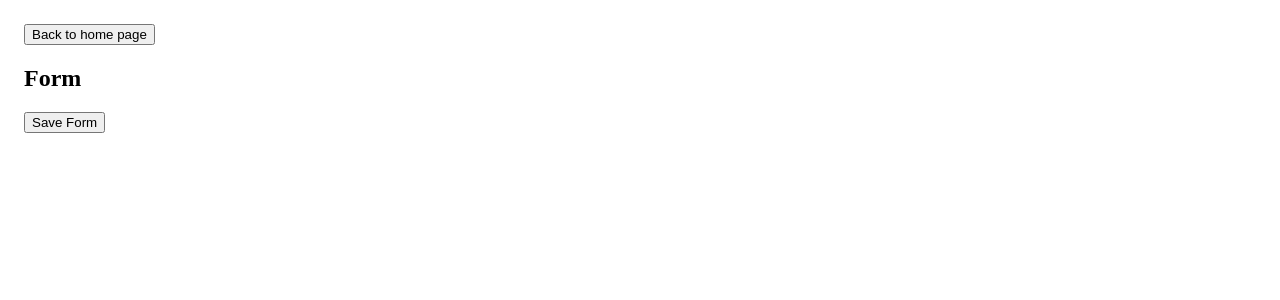
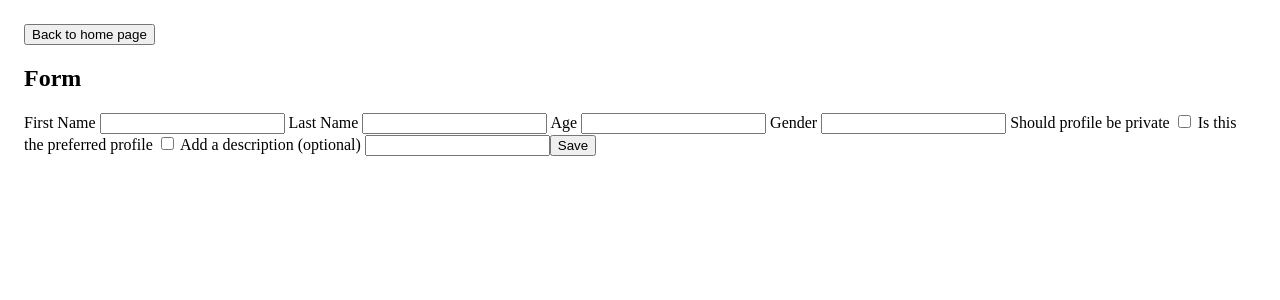
Before and after one commit to agenover/react-testing-demo, a React (Create React App) app: page /create-user in a window 1280 px wide. Shown: the top 300 px of the page. Built offline with nearby package versions, Linux system fonts and the light colour scheme.

Commit message:
Download yup, created coolForm, started formik form

```diff
--- a/package.json
+++ b/package.json
@@ -11,7 +11,8 @@
     "react-dom": "^18.2.0",
     "react-router-dom": "^6.6.2",
     "react-scripts": "5.0.1",
-    "web-vitals": "^2.1.4"
+    "web-vitals": "^2.1.4",
+    "yup": "^0.32.11"
   },
   "scripts": {
     "start": "react-scripts start",
--- a/src/form.jsx
+++ b/src/form.jsx
@@ -1,6 +1,8 @@
 import { useNavigate } from "react-router-dom";
+import { Formik } from "formik";
+import * as Yup from 'yup';
 
-export default function Form() {
+export default function CoolForm() {
     let navigate = useNavigate();
     return (
       <main style={{ padding: "1rem" }}>
@@ -8,7 +10,72 @@ export default function Form() {
           Back to home page
         </button>
         <h2>Form</h2>
-        <button>Save Form</button>
+        <FormBlank />
       </main>
     );
   }
+
+  const FormBlank = () => {
+    return (
+      <Formik
+        initialValues={{
+          firstName: '',
+          lastName: '',
+          age: '',
+          gender: '',
+          isPrivate: false,
+          isPreferred: false
+        }}
+        validationSchema={Yup.object({
+          firstName: Yup.string()
+            .required('Required')
+            .min(4, "First Name must be longer than 4 characters")
+            .max(30, "First Name must be shorter than 30 characters"),
+          lastName: Yup.string()
+            .required('Required')
+            .min(4, "Last Name nust be longer than 4 characters")
+            .max(30, "Last Name nust be shorter than 30 characters"),
+          age: Yup.number().required().positive().integer('Age must be anumber')
+        })}
+        onSubmit={(values) => (
+          console.log(values)
+        )}
+      >
+        {formik => (
+          <form onSubmit={formik.handleSubmit}>
+            <label htmlFor="firstName"> First Name </label>
+            <input id="" type='text' {...formik.getFieldProps('firstName')} />
+              {formik.touched.firstName && formik.errors.firstName ? (
+                <div>{formik.errors.firstName}</div>
+              ) : null}
+
+            <label htmlFor="lastName"> Last Name </label>
+            <input id="" type='text'  {...formik.getFieldProps('lastName')} />
+              {formik.touched.lastName && formik.errors.lastName ? (
+                <div>{formik.errors.lastName}</div>
+              ) : null}
+
+            <label htmlFor="age"> Age </label>
+            <input id="" type='text' {...formik.getFieldProps('age')} />
+              {formik.touched.age && formik.errors.age ? (
+                <div>{formik.errors.age}</div>
+              ) : null}
+
+            <label htmlFor="gender"> Gender </label>
+            <input id="" type='text' />
+
+            <label htmlFor="isPrivate"> Should profile be private </label>
+            <input id="" type='checkbox' />
+
+            <label htmlFor="preferred"> Is this the preferred profile </label>
+            <input id="" type='checkbox' />
+
+            <label htmlFor="description"> Add a description (optional) </label>
+            <input id="" type='text' />
+
+            <button type='submit'>Save</button>
+          </form>
+        )}
+      </Formik>
+    );
+  };
--- a/src/index.js
+++ b/src/index.js
@@ -1,7 +1,7 @@
 import { render } from "react-dom";
 import { BrowserRouter, Routes, Route } from "react-router-dom";
 import App from "./App";
-import Form from "./form";
+import CoolForm from "./form";
 
 const rootElement = document.getElementById("root");
 render(
@@ -10,10 +10,8 @@ render(
       <Route path="/" element={<App />}>
         <Route path="/home"></Route>
       </Route>
-      <Route path="create-user" element={<Form />} />
+      <Route path="create-user" element={<CoolForm />} />
     </Routes>
-
-
   </BrowserRouter>,
   rootElement
 );
```
Also changed, not shown: 1 other file (tests, documents, lock files or other folders).
